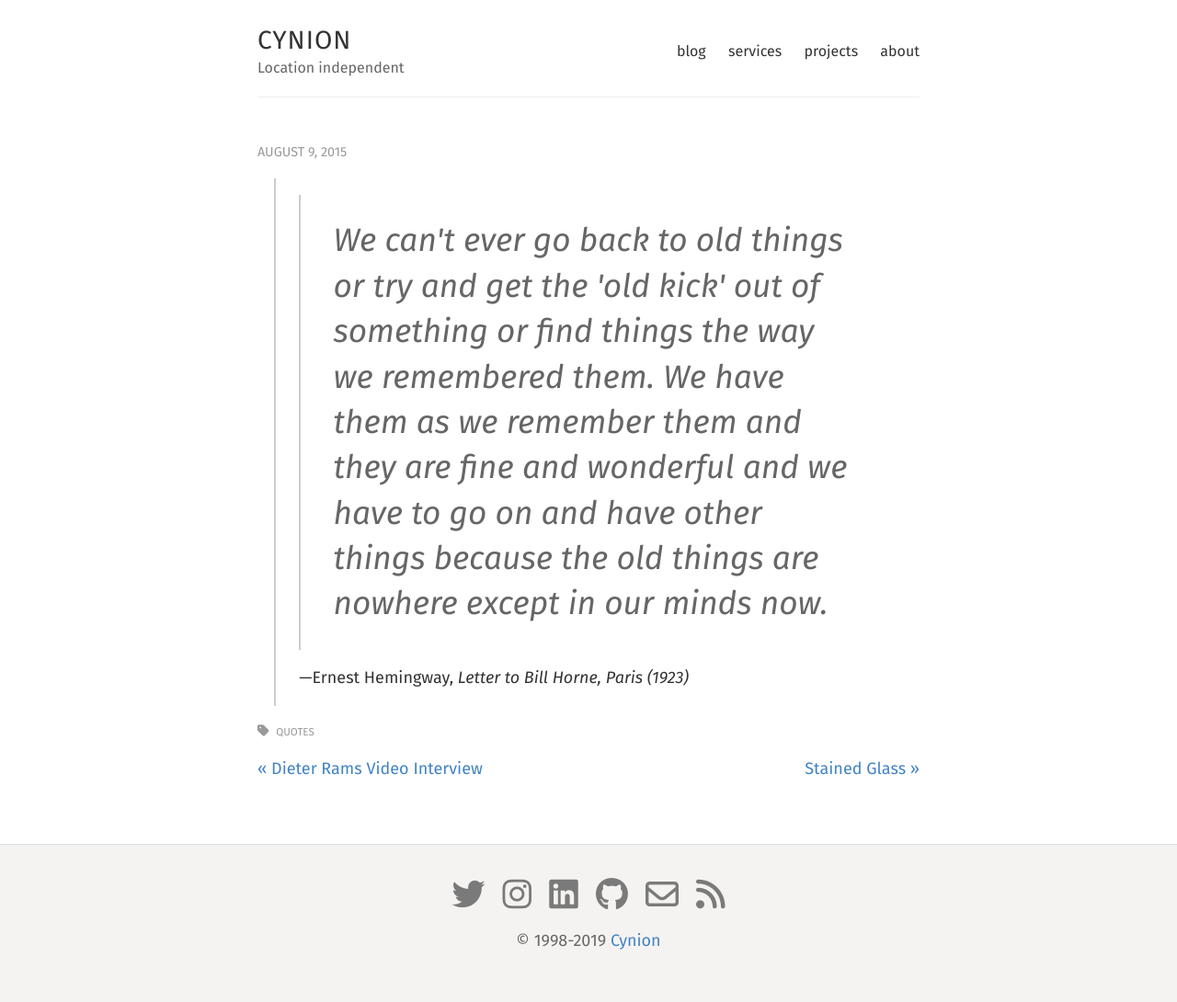
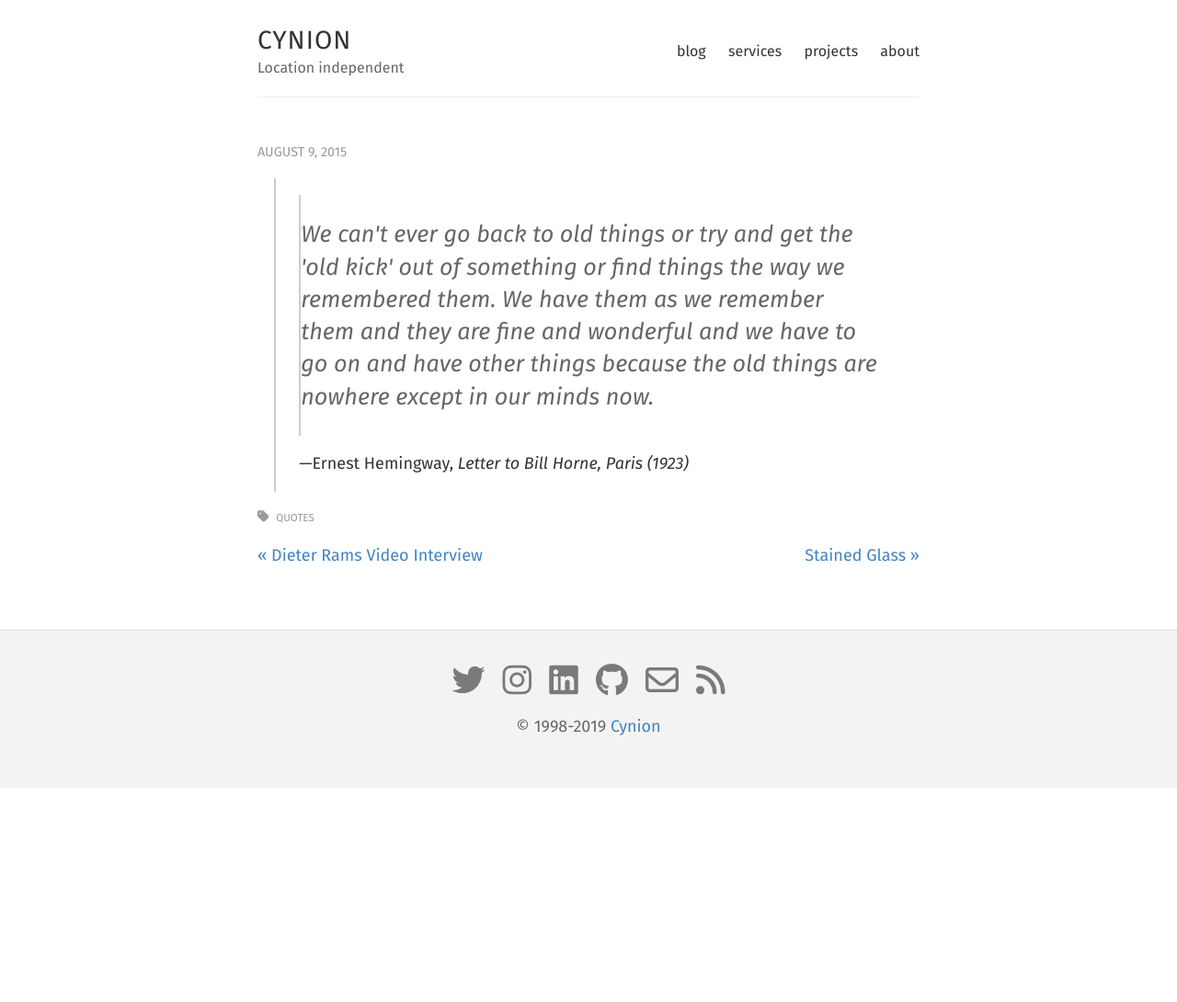
Before and after one commit to cynion/cynion.github.io, a Jekyll site: the page built from _posts/2015-08-09-the-old-kick.md, in a window 1280 px wide. Shown: the whole page at 92% size. Built offline with Jekyll 4.4.1, drawn with Linux system fonts in a browser that asks for light colours; nearby versions of some CDN libraries; after the commit the page ends 900 px from its top, so only the background shows below that.

Commit message:
Revert "Update quote.html"
This reverts commit 4a16c9bc7ec556b4dbaa4d5aa588daf40d267509.

```diff
--- a/_includes/quote.html
+++ b/_includes/quote.html
@@ -1,7 +1,5 @@
 <figure class="quote">
-	<blockquote>
-    <p>{{ include.quote }}</p>
-  </blockquote>
+	<blockquote>{{ include.quote }}</blockquote>
   {% if include.author %}
 	<figcaption>{{ include.author}}{% if include.cite %}, <cite>{{ include.cite }}</cite>{% endif %}</figcaption>
   {% endif %}
```
